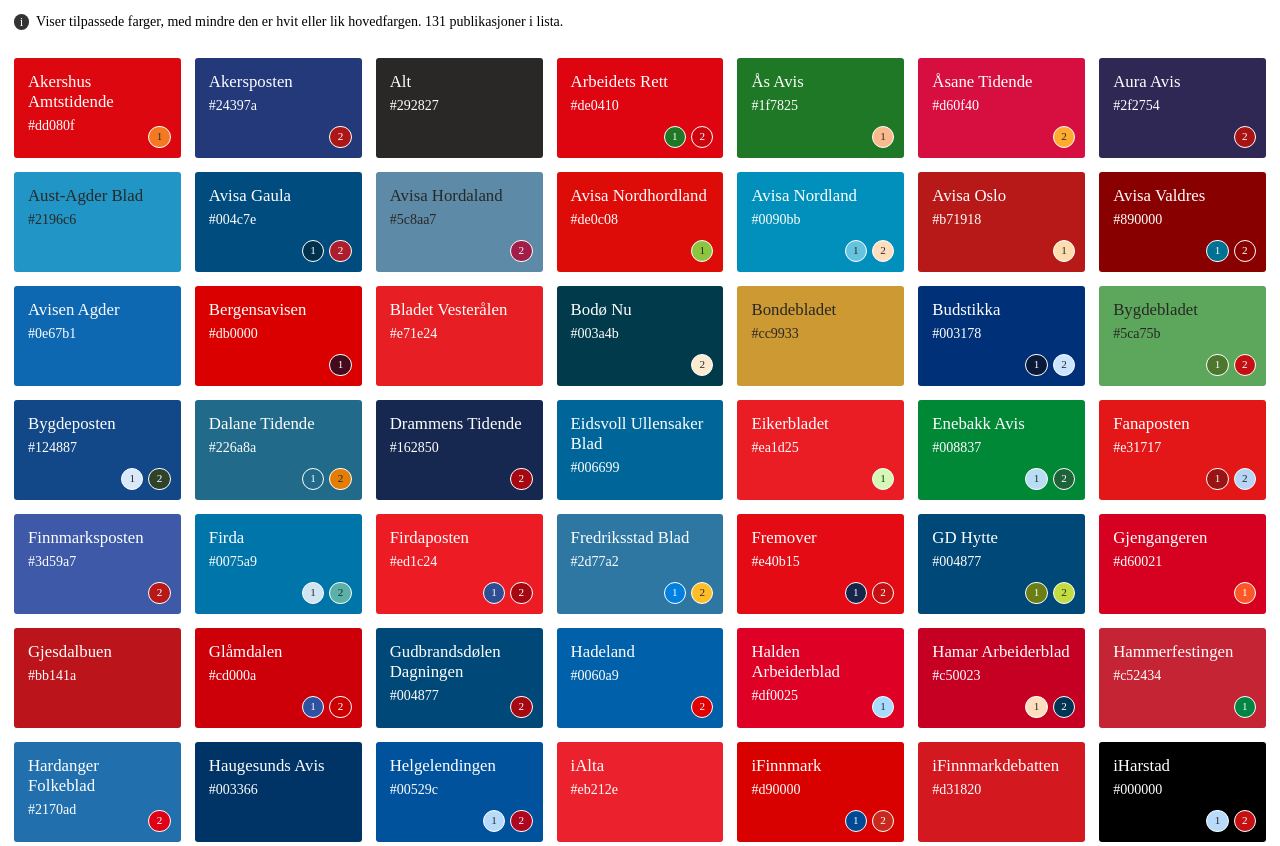
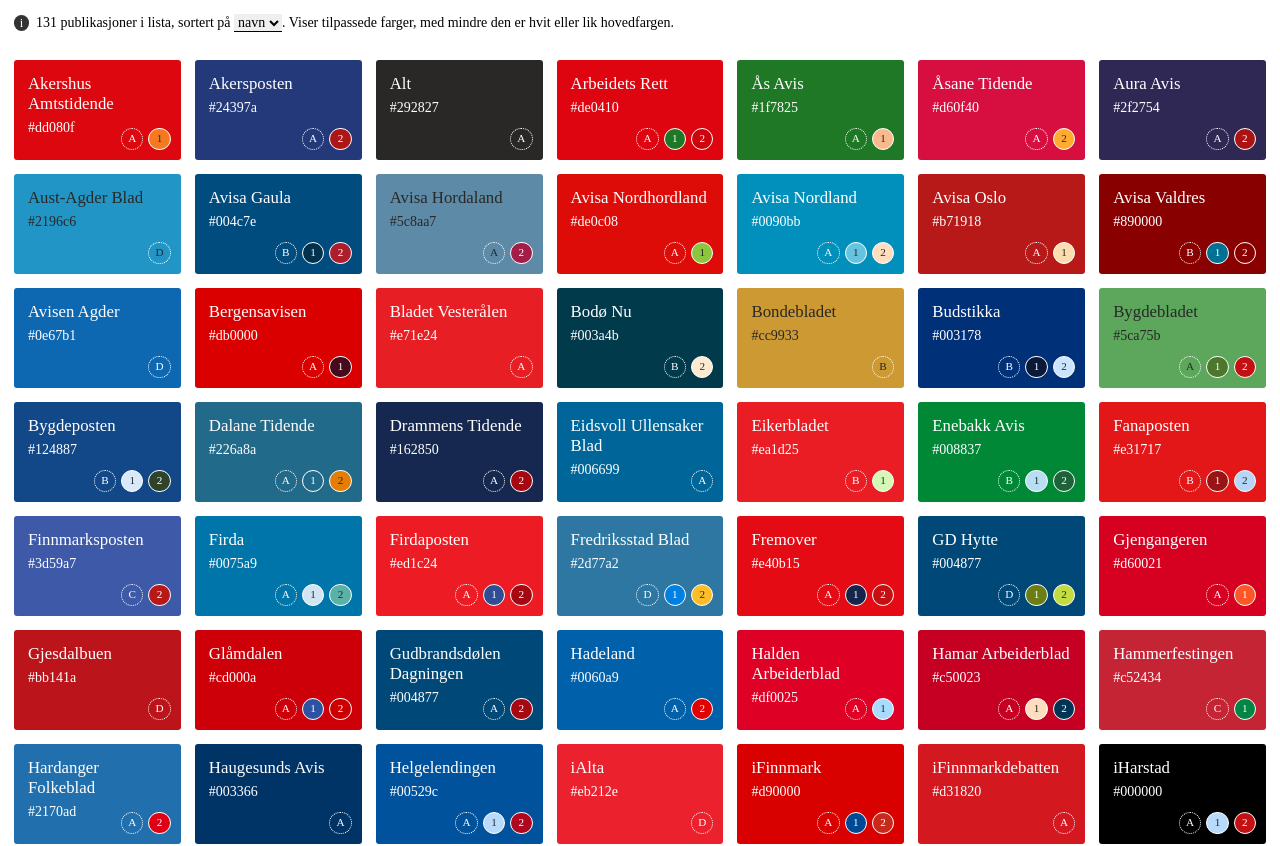
Before and after one commit to jarandu/amedia-pub-css, a Svelte app: page / in a window 1280 px wide. Shown: the top 846 px of the page. Built offline with nearby package versions, Linux system fonts and the light colour scheme; a web font is replaced by a local one.

Commit message:
Tema-velger

```diff
--- a/src/App.svelte
+++ b/src/App.svelte
@@ -1,18 +1,51 @@
 <script>
   import css from "./assets/all.json"
+  import themes from "./assets/themes.json"
   let preventCopy
 
-  let merged = css.map(p => {
+  const exclude = [
+    "Salsaposten",
+    "Tangotidende",
+    "Avisnavn",
+    "iVerdal",
+    "Finnmarken",
+    "Finnmark Dagblad",
+    "FreestyleFolkeblad",
+    "MinMenuett",
+    "Oslodebatten",
+    "Rumbarapporten",
+    "Vise"
+  ]
+
+  let sorted = "name"
+
+  const waysOfSorting = {
+    name: function (a,b) {
+      return a.Navn.localeCompare(b.Navn)
+    },
+    theme: function (a,b) {
+      return a.Theme.localeCompare(b.Theme)
+    }
+  }
+
+  $: merged = css
+    .filter(p => !exclude.includes(p.Navn))
+    .map(p => {
       let attributes = p.CSS.reduce((flat, obj) => {
         if (obj.name) flat[obj.name] = obj.value;
         return flat;
       }, {});
+      let theme = themes.find(site => p.URL == site.URL).Theme
       return {
         Navn: p.Navn,
         URL: p.URL,
+        Theme: theme,
         ...attributes
       }
-  }).sort((a,b) => a.Navn.localeCompare(b.Navn))
+    })
+    .sort(waysOfSorting[sorted])
+
+  $: console.log(merged)
 
   const colorCheck = (obj, colorName) => {
     let color = obj[colorName]
@@ -39,26 +72,17 @@
     }, 1500)
   }
 
-  const exclude = [
-    "Salsaposten",
-    "Tangotidende",
-    "Avisnavn",
-    "iVerdal",
-    "Finnmarken",
-    "Finnmark Dagblad",
-    "FreestyleFolkeblad",
-    "MinMenuett",
-    "Oslodebatten",
-    "Rumbarapporten",
-    "Vise"
-  ]
-
 </script>
 
-<div class="info"><div>i</div><div>Viser tilpassede farger, med mindre den er hvit eller lik hovedfargen. {merged.length - exclude.length} publikasjoner i lista.</div></div>
+<div class="info">
+  <div>i</div>
+  <div>{merged.length} publikasjoner i lista, sortert på <select bind:value={sorted}><option value="name">navn</option><option value="theme">tema</option></select>. Viser tilpassede farger, med mindre den er hvit eller lik hovedfargen.</div>
+</div>
 <div class="container">
-  {#each merged as pub}
-    {#if !exclude.includes(pub.Navn)}
+  {#each merged as pub,i}
+    {#if sorted == "theme" && (pub.Theme != merged[i-1]?.Theme || i == 0)}
+    <div class=divider>{pub.Theme}</div>
+    {/if}
     <div class="pub" style="
     background: {pub["--newspaper-color"]};
     color: {pub["--newspaper-color-inverted"]};">
@@ -69,11 +93,11 @@
       <!-- svelte-ignore a11y-no-static-element-interactions -->
       <span on:click={(e) => { if (!preventCopy) copy(e) }}>{pub["--newspaper-color"].toLowerCase()}</span>
       <div class="aside">
+        {#if sorted != "theme"}<div style="background: transparent; border-style: dotted;">{pub.Theme.substring(0,1).toUpperCase()}</div>{/if}
         {#if colorCheck(pub, "--custom-background-color-one")}<div style="background: {pub["--custom-background-color-one"]}; color: {pub["--custom-background-color-one-front"]}">1</div>{/if}
         {#if colorCheck(pub, "--custom-background-color-two")}<div style="background: {pub["--custom-background-color-two"]}; color: {pub["--custom-background-color-two-front"]}">2</div>{/if}
       </div>
     </div>
-    {/if}
   {/each}
 </div>
 
@@ -97,11 +121,22 @@
     color: white;
     background-color: #333;
   }
+  select {
+    border: none;
+    border-bottom: 1px solid black;
+    font-size: inherit;
+  }
   .container {
     display: flex;
     flex-wrap: wrap;
     gap: 1em;
     padding: 1em;
+  }
+  .divider {
+    width: 100%;
+    font-size: 1.6em;
+    margin-top: 1em;
+    font-weight: 500;
   }
   .pub {
     display: flex;
@@ -109,6 +144,7 @@
     gap: .1em;
     position: relative;
     min-width: 160px;
+    max-width: 246.5px;
     height: 100px;
     flex: 1;
     padding: 1em;
```
Also changed, not shown: src/assets/themes.json (added, +1 -0 lines). Lines whose indentation alone changed are shown as unchanged.
